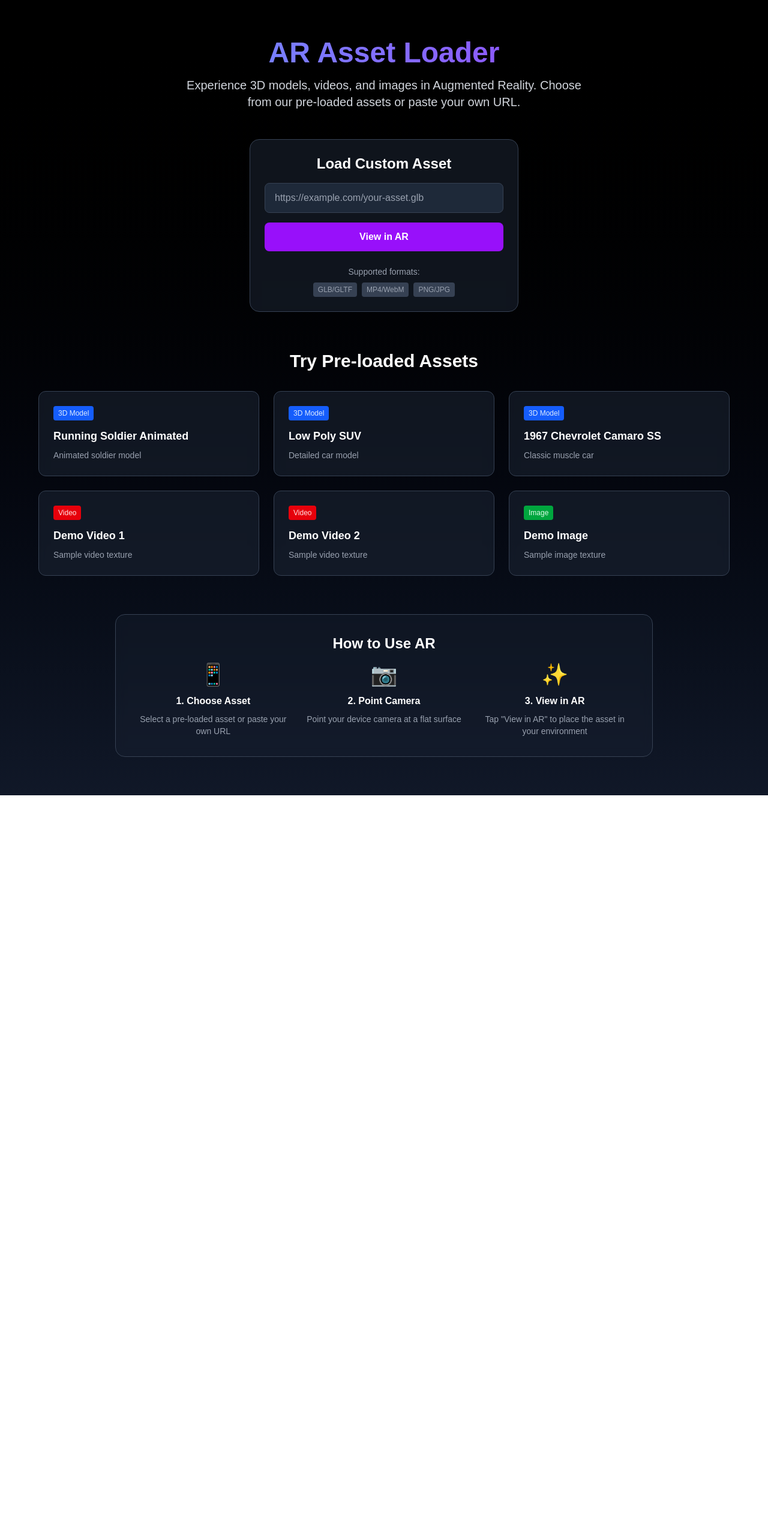
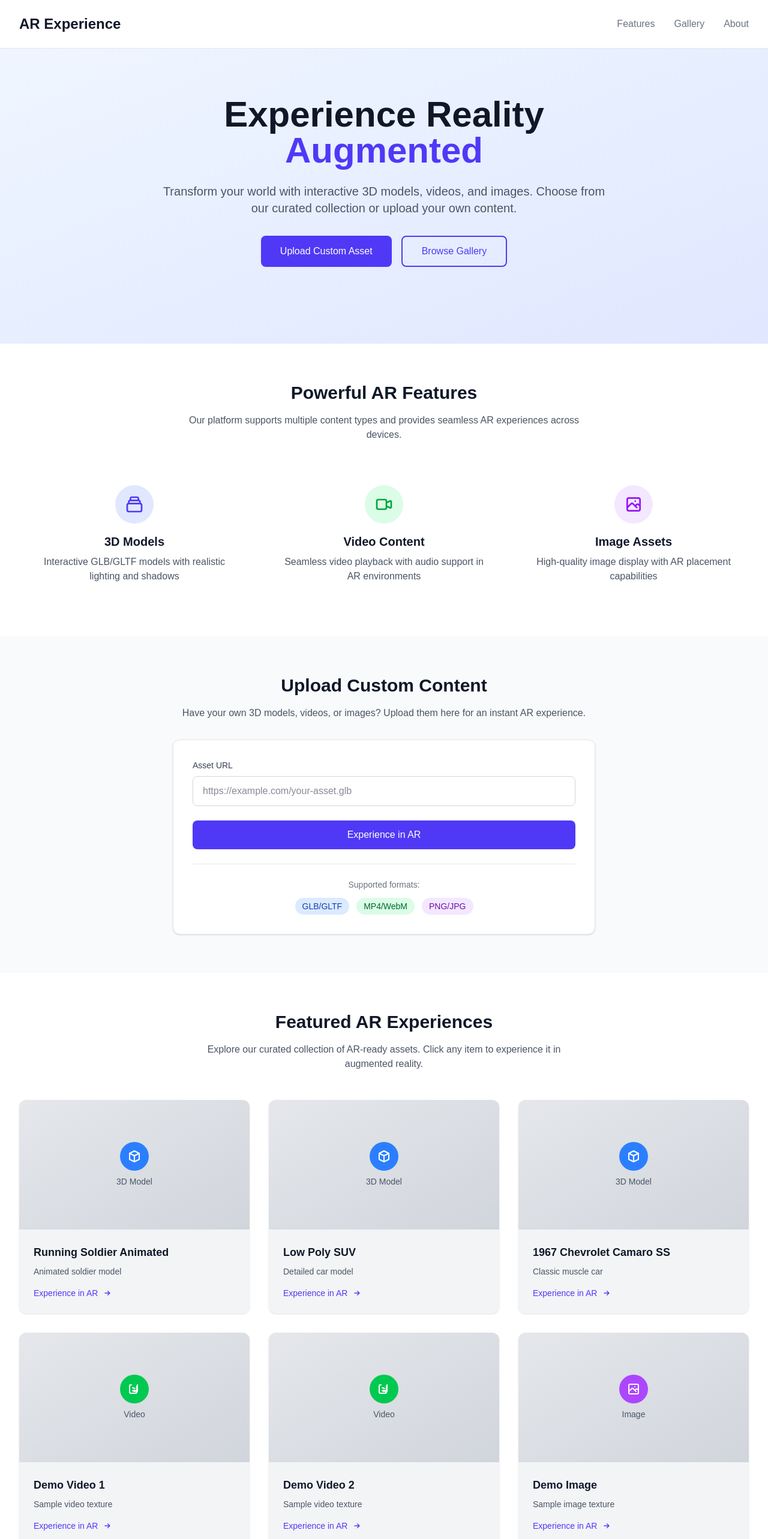
Before and after one commit to bhup-sketch/AR, a Next.js app: page / in a window 1280 px wide. Shown: the top 2566 px of the page at 60% size. Before the commit the page ends 1326 px from the top, so only its background shows below. Built offline with nearby package versions, Linux system fonts and the light colour scheme.

Commit message:
feat: redesign UI to match Artivive.com style - modern, clean, professional AR interface

```diff
--- a/src/app/page.tsx
+++ b/src/app/page.tsx
@@ -93,117 +93,271 @@ export default function Home() {
   };
 
   return (
-    <div className="min-h-screen bg-gradient-to-b from-black to-gray-900 text-white">
-      <div className="container mx-auto px-4 py-16">
+    <div className="min-h-screen bg-white">
       {/* Header */}
+      <header className="bg-white shadow-sm border-b border-gray-200">
+        <div className="max-w-7xl mx-auto px-4 sm:px-6 lg:px-8">
+          <div className="flex justify-between items-center py-6">
+            <div className="flex items-center">
+              <div className="flex-shrink-0">
+                <h1 className="text-2xl font-bold text-gray-900">AR Experience</h1>
+              </div>
+            </div>
+            <nav className="hidden md:flex space-x-8">
+              <a href="#features" className="text-gray-500 hover:text-gray-900 transition-colors">Features</a>
+              <a href="#gallery" className="text-gray-500 hover:text-gray-900 transition-colors">Gallery</a>
+              <a href="#about" className="text-gray-500 hover:text-gray-900 transition-colors">About</a>
+            </nav>
+          </div>
+        </div>
+      </header>
+
+      <main>
+        {/* Hero Section */}
+        <section className="relative bg-gradient-to-br from-blue-50 to-indigo-100 py-20">
+          <div className="max-w-7xl mx-auto px-4 sm:px-6 lg:px-8">
+            <div className="text-center">
+              <h1 className="text-4xl md:text-6xl font-bold text-gray-900 mb-6">
+                Experience Reality
+                <span className="block text-indigo-600">Augmented</span>
+              </h1>
+              <p className="text-xl text-gray-600 mb-8 max-w-3xl mx-auto">
+                Transform your world with interactive 3D models, videos, and images.
+                Choose from our curated collection or upload your own content.
+              </p>
+
+              {/* Quick Action Buttons */}
+              <div className="flex flex-col sm:flex-row gap-4 justify-center mb-12">
+                <button
+                  onClick={() => document.getElementById('custom-url')?.scrollIntoView({ behavior: 'smooth' })}
+                  className="bg-indigo-600 hover:bg-indigo-700 text-white px-8 py-3 rounded-lg font-medium transition-colors"
+                >
+                  Upload Custom Asset
+                </button>
+                <button
+                  onClick={() => document.getElementById('gallery')?.scrollIntoView({ behavior: 'smooth' })}
+                  className="border-2 border-indigo-600 text-indigo-600 hover:bg-indigo-600 hover:text-white px-8 py-3 rounded-lg font-medium transition-colors"
+                >
+                  Browse Gallery
+                </button>
+              </div>
+            </div>
+          </div>
+        </section>
+
+        {/* Features Section */}
+        <section id="features" className="py-16 bg-white">
+          <div className="max-w-7xl mx-auto px-4 sm:px-6 lg:px-8">
             <div className="text-center mb-12">
-          <h1 className="text-5xl font-bold mb-4 bg-gradient-to-r from-blue-400 to-purple-600 bg-clip-text text-transparent">
-            AR Asset Loader
-          </h1>
-          <p className="text-xl text-gray-300 max-w-2xl mx-auto">
-            Experience 3D models, videos, and images in Augmented Reality. Choose from our pre-loaded assets or paste your own URL.
+              <h2 className="text-3xl font-bold text-gray-900 mb-4">Powerful AR Features</h2>
+              <p className="text-gray-600 max-w-2xl mx-auto">
+                Our platform supports multiple content types and provides seamless AR experiences across devices.
               </p>
             </div>
 
-        {/* Custom URL Input Section */}
-        <div className="max-w-md mx-auto mb-16">
-          <div className="bg-gray-800/50 backdrop-blur-sm p-6 rounded-2xl border border-gray-700">
-            <h2 className="text-2xl font-semibold mb-4 text-center">Load Custom Asset</h2>
+            <div className="grid md:grid-cols-3 gap-8">
+              <div className="text-center p-6">
+                <div className="w-16 h-16 bg-indigo-100 rounded-full flex items-center justify-center mx-auto mb-4">
+                  <svg className="w-8 h-8 text-indigo-600" fill="none" stroke="currentColor" viewBox="0 0 24 24">
+                    <path strokeLinecap="round" strokeLinejoin="round" strokeWidth={2} d="M19 11H5m14 0a2 2 0 012 2v6a2 2 0 01-2 2H5a2 2 0 01-2-2v-6a2 2 0 012-2m14 0V9a2 2 0 00-2-2M5 11V9a2 2 0 012-2m0 0V5a2 2 0 012-2h6a2 2 0 012 2v2M7 7h10" />
+                  </svg>
+                </div>
+                <h3 className="text-xl font-semibold text-gray-900 mb-2">3D Models</h3>
+                <p className="text-gray-600">Interactive GLB/GLTF models with realistic lighting and shadows</p>
+              </div>
 
-            <form onSubmit={handleSubmit} className="space-y-4">
+              <div className="text-center p-6">
+                <div className="w-16 h-16 bg-green-100 rounded-full flex items-center justify-center mx-auto mb-4">
+                  <svg className="w-8 h-8 text-green-600" fill="none" stroke="currentColor" viewBox="0 0 24 24">
+                    <path strokeLinecap="round" strokeLinejoin="round" strokeWidth={2} d="M15 10l4.553-2.276A1 1 0 0121 8.618v6.764a1 1 0 01-1.447.894L15 14M5 18h8a2 2 0 002-2V8a2 2 0 00-2-2H5a2 2 0 00-2 2v8a2 2 0 002 2z" />
+                  </svg>
+                </div>
+                <h3 className="text-xl font-semibold text-gray-900 mb-2">Video Content</h3>
+                <p className="text-gray-600">Seamless video playback with audio support in AR environments</p>
+              </div>
+
+              <div className="text-center p-6">
+                <div className="w-16 h-16 bg-purple-100 rounded-full flex items-center justify-center mx-auto mb-4">
+                  <svg className="w-8 h-8 text-purple-600" fill="none" stroke="currentColor" viewBox="0 0 24 24">
+                    <path strokeLinecap="round" strokeLinejoin="round" strokeWidth={2} d="M4 16l4.586-4.586a2 2 0 012.828 0L16 16m-2-2l1.586-1.586a2 2 0 012.828 0L20 14m-6-6h.01M6 20h12a2 2 0 002-2V6a2 2 0 00-2-2H6a2 2 0 00-2 2v12a2 2 0 002 2z" />
+                  </svg>
+                </div>
+                <h3 className="text-xl font-semibold text-gray-900 mb-2">Image Assets</h3>
+                <p className="text-gray-600">High-quality image display with AR placement capabilities</p>
+              </div>
+            </div>
+          </div>
+        </section>
+
+        {/* Custom URL Section */}
+        <section id="custom-url" className="py-16 bg-gray-50">
+          <div className="max-w-3xl mx-auto px-4 sm:px-6 lg:px-8">
+            <div className="text-center mb-8">
+              <h2 className="text-3xl font-bold text-gray-900 mb-4">Upload Custom Content</h2>
+              <p className="text-gray-600">Have your own 3D models, videos, or images? Upload them here for an instant AR experience.</p>
+            </div>
+
+            <div className="bg-white rounded-xl shadow-sm border border-gray-200 p-8">
+              <form onSubmit={handleSubmit} className="space-y-6">
                 <div>
+                  <label htmlFor="asset-url" className="block text-sm font-medium text-gray-700 mb-2">
+                    Asset URL
+                  </label>
                   <input
+                    id="asset-url"
                     type="url"
                     value={assetUrl}
                     onChange={(e) => setAssetUrl(e.target.value)}
                     placeholder="https://example.com/your-asset.glb"
-                  className="w-full px-4 py-3 bg-gray-800 border border-gray-700 rounded-lg text-white placeholder-gray-400 focus:outline-none focus:ring-2 focus:ring-purple-500 focus:border-transparent"
+                    className="w-full px-4 py-3 border border-gray-300 rounded-lg focus:ring-2 focus:ring-indigo-500 focus:border-indigo-500 text-gray-900"
                     required
                   />
                 </div>
 
                 {error && (
-                <div className="text-red-400 text-sm bg-red-900/20 border border-red-800 rounded-lg p-3">
+                  <div className="text-red-600 text-sm bg-red-50 border border-red-200 rounded-lg p-4">
                     {error}
                   </div>
                 )}
 
                 <button
                   type="submit"
-                className="w-full bg-purple-600 hover:bg-purple-700 text-white font-bold py-3 px-4 rounded-lg transition-colors transform hover:scale-105"
+                  className="w-full bg-indigo-600 hover:bg-indigo-700 text-white font-medium py-3 px-4 rounded-lg transition-colors"
                 >
-                View in AR
+                  Experience in AR
                 </button>
               </form>
 
-            <div className="mt-6 text-center text-sm text-gray-400">
-              <p className="mb-2">Supported formats:</p>
-              <div className="flex justify-center space-x-2">
-                <span className="bg-gray-700 px-2 py-1 rounded text-xs">GLB/GLTF</span>
-                <span className="bg-gray-700 px-2 py-1 rounded text-xs">MP4/WebM</span>
-                <span className="bg-gray-700 px-2 py-1 rounded text-xs">PNG/JPG</span>
+              <div className="mt-6 pt-6 border-t border-gray-200">
+                <p className="text-sm text-gray-500 text-center mb-3">Supported formats:</p>
+                <div className="flex justify-center space-x-3">
+                  <span className="bg-blue-100 text-blue-800 px-3 py-1 rounded-full text-sm font-medium">GLB/GLTF</span>
+                  <span className="bg-green-100 text-green-800 px-3 py-1 rounded-full text-sm font-medium">MP4/WebM</span>
+                  <span className="bg-purple-100 text-purple-800 px-3 py-1 rounded-full text-sm font-medium">PNG/JPG</span>
                 </div>
               </div>
             </div>
           </div>
+        </section>
 
-        {/* Pre-loaded Assets Section */}
-        <div className="mb-16">
-          <h2 className="text-3xl font-bold text-center mb-8">Try Pre-loaded Assets</h2>
-          <div className="grid md:grid-cols-2 lg:grid-cols-3 gap-6 max-w-6xl mx-auto">
+        {/* Gallery Section */}
+        <section id="gallery" className="py-16 bg-white">
+          <div className="max-w-7xl mx-auto px-4 sm:px-6 lg:px-8">
+            <div className="text-center mb-12">
+              <h2 className="text-3xl font-bold text-gray-900 mb-4">Featured AR Experiences</h2>
+              <p className="text-gray-600 max-w-2xl mx-auto">
+                Explore our curated collection of AR-ready assets. Click any item to experience it in augmented reality.
+              </p>
+            </div>
+
+            <div className="grid md:grid-cols-2 lg:grid-cols-3 gap-8">
               {PRELOADED_ASSETS.map((asset, index) => (
                 <div
                   key={index}
-                className="bg-gray-800/50 backdrop-blur-sm p-6 rounded-xl border border-gray-700 hover:border-purple-500 transition-all cursor-pointer group"
+                  className="group cursor-pointer"
                   onClick={() => handlePreloadedAsset(asset.url)}
                 >
-                <div className="flex items-center justify-between mb-3">
-                  <span className={`px-2 py-1 rounded text-xs font-medium ${
-                    asset.type === '3D Model' ? 'bg-blue-600 text-blue-100' :
-                    asset.type === 'Video' ? 'bg-red-600 text-red-100' :
-                    'bg-green-600 text-green-100'
+                  <div className="bg-gray-100 rounded-xl overflow-hidden shadow-sm hover:shadow-lg transition-shadow">
+                    <div className="aspect-video bg-gradient-to-br from-gray-200 to-gray-300 flex items-center justify-center">
+                      <div className="text-center">
+                        <div className={`w-12 h-12 rounded-full flex items-center justify-center mx-auto mb-2 ${
+                          asset.type === '3D Model' ? 'bg-blue-500' :
+                          asset.type === 'Video' ? 'bg-green-500' :
+                          'bg-purple-500'
                         }`}>
-                    {asset.type}
-                  </span>
-                  <div className="text-purple-400 opacity-0 group-hover:opacity-100 transition-opacity">
-                    <svg className="w-5 h-5" fill="none" stroke="currentColor" viewBox="0 0 24 24">
+                          {asset.type === '3D Model' ? (
+                            <svg className="w-6 h-6 text-white" fill="none" stroke="currentColor" viewBox="0 0 24 24">
+                              <path strokeLinecap="round" strokeLinejoin="round" strokeWidth={2} d="M20 7l-8-4-8 4m16 0l-8 4m8-4v10l-8 4m0-10L4 7m8 4v10M4 7v10l8 4" />
+                            </svg>
+                          ) : asset.type === 'Video' ? (
+                            <svg className="w-6 h-6 text-white" fill="none" stroke="currentColor" viewBox="0 0 24 24">
+                              <path strokeLinecap="round" strokeLinejoin="round" strokeWidth={2} d="M14.828 14.828a4 4 0 01-5.656 0M9 10h1.586a1 1 0 01.707.293l.707.707A1 1 0 0012.414 11H13m-3 3h1.586a1 1 0 01.707.293l.707.707A1 1 0 0012.414 14H13m3-7v10a2 2 0 01-2 2H6a2 2 0 01-2-2V7a2 2 0 012-2h1m10 0v10a2 2 0 01-2 2h1" />
+                            </svg>
+                          ) : (
+                            <svg className="w-6 h-6 text-white" fill="none" stroke="currentColor" viewBox="0 0 24 24">
+                              <path strokeLinecap="round" strokeLinejoin="round" strokeWidth={2} d="M4 16l4.586-4.586a2 2 0 012.828 0L16 16m-2-2l1.586-1.586a2 2 0 012.828 0L20 14m-6-6h.01M6 20h12a2 2 0 002-2V6a2 2 0 00-2-2H6a2 2 0 00-2 2v12a2 2 0 002 2z" />
+                            </svg>
+                          )}
+                        </div>
+                        <p className="text-gray-600 text-sm font-medium">{asset.type}</p>
+                      </div>
+                    </div>
+                    <div className="p-6">
+                      <h3 className="text-lg font-semibold text-gray-900 mb-2 group-hover:text-indigo-600 transition-colors">
+                        {asset.name}
+                      </h3>
+                      <p className="text-gray-600 text-sm mb-4">
+                        {asset.description}
+                      </p>
+                      <div className="flex items-center text-indigo-600 font-medium text-sm">
+                        <span>Experience in AR</span>
+                        <svg className="w-4 h-4 ml-2 group-hover:translate-x-1 transition-transform" fill="none" stroke="currentColor" viewBox="0 0 24 24">
                           <path strokeLinecap="round" strokeLinejoin="round" strokeWidth={2} d="M13 7l5 5m0 0l-5 5m5-5H6" />
                         </svg>
                       </div>
                     </div>
-                <h3 className="text-lg font-semibold mb-2 group-hover:text-purple-300 transition-colors">
-                  {asset.name}
-                </h3>
-                <p className="text-gray-400 text-sm">
-                  {asset.description}
-                </p>
+                  </div>
                 </div>
               ))}
             </div>
           </div>
+        </section>
 
-        {/* Instructions */}
-        <div className="text-center bg-gray-800/30 backdrop-blur-sm p-8 rounded-2xl border border-gray-700 max-w-4xl mx-auto">
-          <h3 className="text-2xl font-semibold mb-4">How to Use AR</h3>
-          <div className="grid md:grid-cols-3 gap-6 text-left">
+        {/* How It Works */}
+        <section className="py-16 bg-gray-50">
+          <div className="max-w-7xl mx-auto px-4 sm:px-6 lg:px-8">
+            <div className="text-center mb-12">
+              <h2 className="text-3xl font-bold text-gray-900 mb-4">How It Works</h2>
+              <p className="text-gray-600 max-w-2xl mx-auto">
+                Get started with AR in three simple steps. No app downloads required.
+              </p>
+            </div>
+
+            <div className="grid md:grid-cols-3 gap-8">
               <div className="text-center">
-              <div className="text-4xl mb-3">📱</div>
-              <h4 className="font-semibold mb-2">1. Choose Asset</h4>
-              <p className="text-gray-400 text-sm">Select a pre-loaded asset or paste your own URL</p>
+                <div className="w-16 h-16 bg-indigo-600 rounded-full flex items-center justify-center mx-auto mb-6">
+                  <span className="text-white font-bold text-xl">1</span>
                 </div>
+                <h3 className="text-xl font-semibold text-gray-900 mb-3">Choose Content</h3>
+                <p className="text-gray-600">Select from our gallery or upload your own 3D models, videos, or images</p>
+              </div>
+
               <div className="text-center">
-              <div className="text-4xl mb-3">📷</div>
-              <h4 className="font-semibold mb-2">2. Point Camera</h4>
-              <p className="text-gray-400 text-sm">Point your device camera at a flat surface</p>
+                <div className="w-16 h-16 bg-indigo-600 rounded-full flex items-center justify-center mx-auto mb-6">
+                  <span className="text-white font-bold text-xl">2</span>
                 </div>
+                <h3 className="text-xl font-semibold text-gray-900 mb-3">Open on Mobile</h3>
+                <p className="text-gray-600">Use your smartphone or tablet for the best AR experience</p>
+              </div>
+
               <div className="text-center">
-              <div className="text-4xl mb-3">✨</div>
-              <h4 className="font-semibold mb-2">3. View in AR</h4>
-              <p className="text-gray-400 text-sm">Tap "View in AR" to place the asset in your environment</p>
+                <div className="w-16 h-16 bg-indigo-600 rounded-full flex items-center justify-center mx-auto mb-6">
+                  <span className="text-white font-bold text-xl">3</span>
+                </div>
+                <h3 className="text-xl font-semibold text-gray-900 mb-3">View in AR</h3>
+                <p className="text-gray-600">Point your camera at a surface and tap "View in AR" to place content</p>
               </div>
             </div>
           </div>
+        </section>
+      </main>
+
+      {/* Footer */}
+      <footer className="bg-gray-900 text-white py-12">
+        <div className="max-w-7xl mx-auto px-4 sm:px-6 lg:px-8">
+          <div className="text-center">
+            <h3 className="text-2xl font-bold mb-4">AR Experience</h3>
+            <p className="text-gray-400 mb-6 max-w-2xl mx-auto">
+              Bringing augmented reality to everyone. Experience the future of interactive content.
+            </p>
+            <div className="flex justify-center space-x-6">
+              <a href="#" className="text-gray-400 hover:text-white transition-colors">Privacy</a>
+              <a href="#" className="text-gray-400 hover:text-white transition-colors">Terms</a>
+              <a href="#" className="text-gray-400 hover:text-white transition-colors">Support</a>
             </div>
+          </div>
+        </div>
+      </footer>
     </div>
   );
 }
```
Lines whose indentation alone changed are shown as unchanged.
